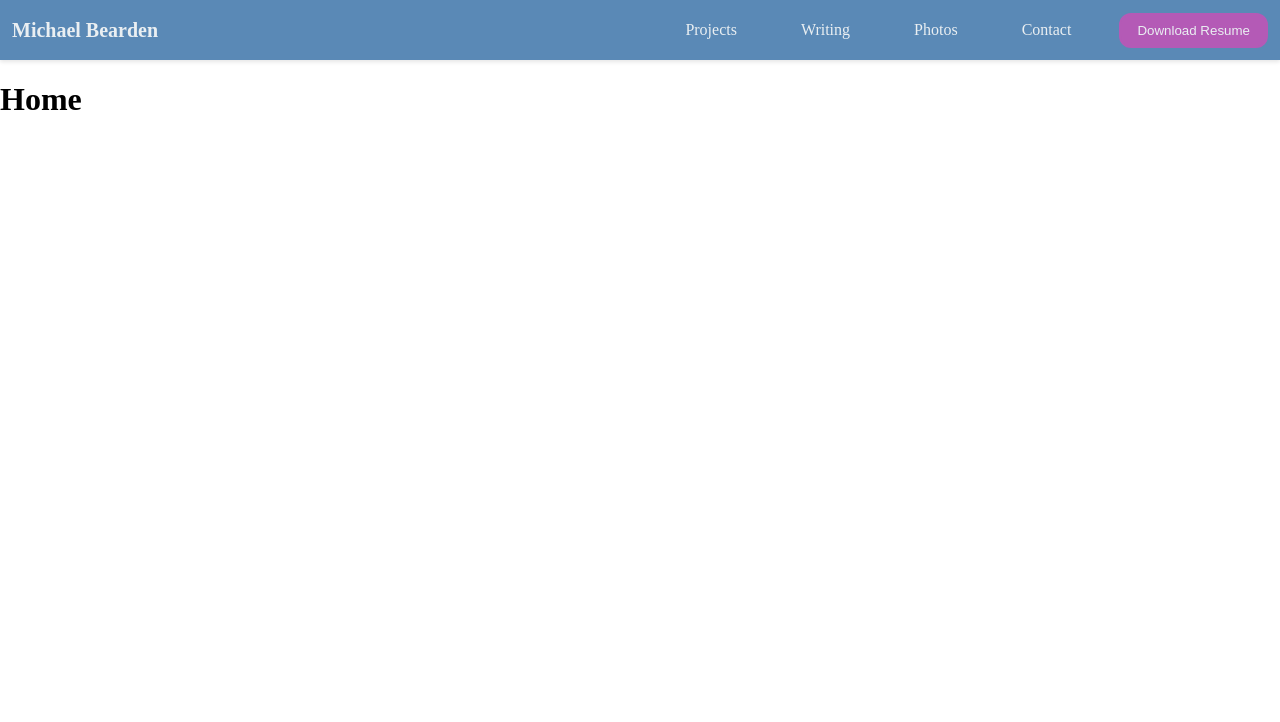
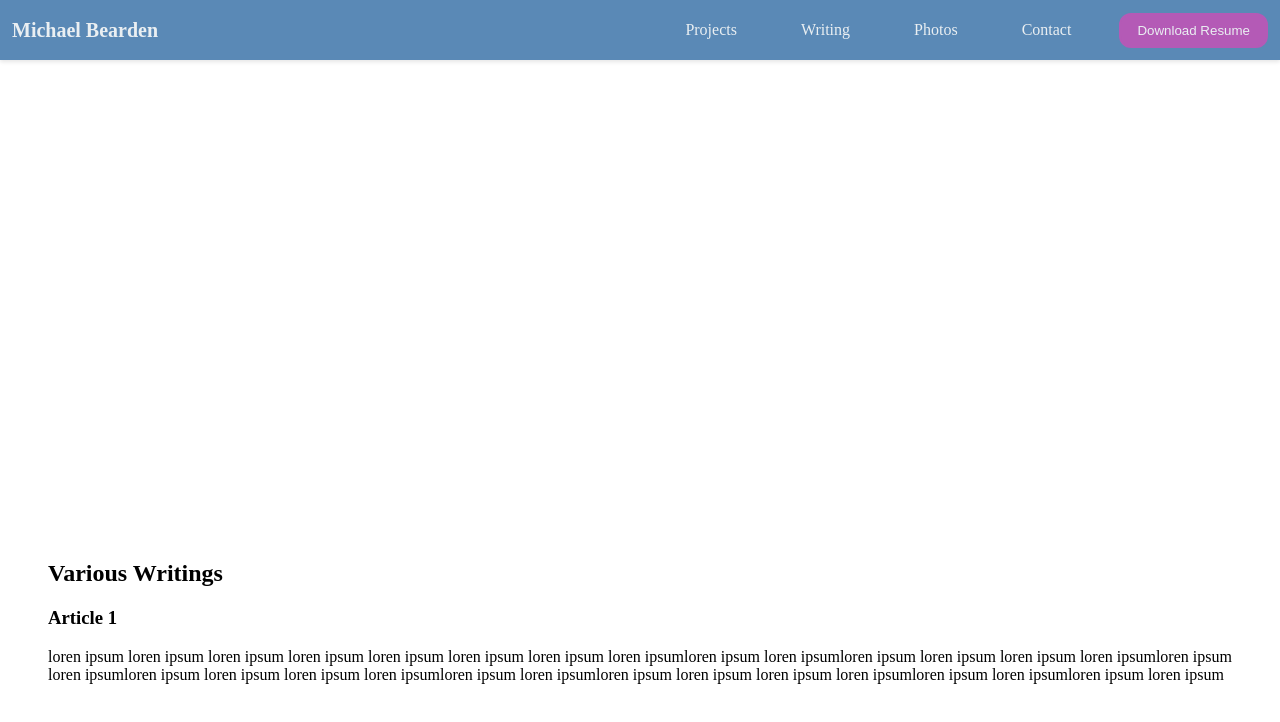
Before and after one commit to ClaspMyGoose/portfolio_app, a SvelteKit app: page / in a window 1280 px wide. Shown: the top 722 px of the page. Built offline with nearby package versions, Linux system fonts and the light colour scheme; no server answers; the database is empty.

Commit message:
checkpoint! refactoring to one-pager setup for streamlining dev process and overall UX (simple / clean / efficient). starting that process and adding some fake content while I work to get styling 85%

```diff
--- a/src/app.css
+++ b/src/app.css
@@ -3,7 +3,8 @@ body {
   margin: 0px;
 }
 
-/* Navigation Styles */
+/* ~ Navigation Bar */
+/* ~~~~~~~~~~~~~~~~~~~~~~ */
 .navbar {
   background: #5A89B6;
   box-shadow: 0 2px 4px rgba(0,0,0,0.1);
@@ -141,48 +142,18 @@ body {
   /* margin-top: 0.5rem; */
 }
 
-/* Mobile styles */
-@media (max-width: 767px) {
-  .nav-links {
-    display: none;
-  }
-
-  .hamburger {
-    display: flex;
-  }
-
-  .mobile-menu.open {
-    display: flex;
-  }
-
-  .nav-container {
-    padding: 0 1rem;
-    position: relative;
-  }
-}
-
-/* Tablet styles */
-@media (min-width: 768px) and (max-width: 1023px) {
-  .nav-container {
-    padding: 0 1.5rem;
-  }
-
-  .nav-links {
-    gap: 1.5rem;
-  }
-}
 
 
-/* ! Multicolor underline */
+/* * Multicolor underline */
 /* Option 3: Simple multi-color underline */
-.underline-highlight {
+.name-underline {
   position: relative;
   color: #eaeff2;
   text-decoration: none;
   transition: color 0.3s ease;
 }
 
-.underline-highlight::after {
+.name-underline::after {
   content: '';
   position: absolute;
   bottom: -2px;
@@ -193,16 +164,16 @@ body {
   transition: width 0.4s ease;
 }
 
-.underline-highlight:hover::after {
+.name-underline:hover::after {
   width: 100%;
 }
 
-.underline-highlight:hover {
+.name-underline:hover {
   color: #eaeff2;
 }
 
 
-/* ! button color transition */
+/* * button color transition */
 
 .clip-button {
   position: relative;
@@ -242,3 +213,74 @@ body {
   position: relative;
   z-index: 2;
 }
+
+
+
+/* ~ Generic Section and Section Container Wrappers */
+/* ~~~~~~~~~~~~~~~~~~~~~~ */
+
+.section {
+  width: 100%;
+  padding: 4rem 0; /* Generous top/bottom spacing */
+}
+
+.section .container {
+  max-width: 1200px;
+  margin: 0 auto;
+  padding: 0 1rem;
+}
+
+
+/* ~ Media Styles */
+/* ~~~~~~~~~~~~~~~~~~~~~~ */
+
+/* Responsive padding adjustments */
+@media (min-width: 768px) {
+  .section {
+    padding: 6rem 0; /* More space on larger screens */
+  }
+
+  .section .container {
+    padding: 0 2rem;
+  }
+}
+
+@media (min-width: 1024px) {
+  .section .container {
+    padding: 0 3rem;
+  }
+}
+
+
+
+/* * Mobile styles */
+@media (max-width: 767px) {
+  .nav-links {
+    display: none;
+  }
+
+  .hamburger {
+    display: flex;
+  }
+
+  .mobile-menu.open {
+    display: flex;
+  }
+
+  .nav-container {
+    padding: 0 1rem;
+    position: relative;
+  }
+
+}
+
+/* * Tablet styles */
+@media (min-width: 768px) and (max-width: 1023px) {
+  .nav-container {
+    padding: 0 1.5rem;
+  }
+
+  .nav-links {
+    gap: 1.5rem;
+  }
+}
--- a/src/routes/+layout.svelte
+++ b/src/routes/+layout.svelte
@@ -25,7 +25,7 @@
 <nav class="navbar">
   <div class="nav-container">
     <!-- Home link on the left -->
-    <a href="/" class="nav-home"><span class="underline-highlight">Michael Bearden</span></a>
+    <a href="/" class="nav-home"><span class="name-underline">Michael Bearden</span></a>
 
     <!-- Desktop navigation links (hidden on mobile) -->
     <div class="nav-links">
@@ -41,7 +41,6 @@
       <span></span>
       <span></span>
       <span></span>
-	    <span></span>
     </button>
   </div>
 
@@ -56,6 +55,4 @@
 </nav>
 
 
-
-
 {@render children()}
--- /dev/null
+++ b/src/routes/+page.server.ts
@@ -0,0 +1,28 @@
+import pool from '$lib/db'
+
+
+export async function load() {
+
+    const results: ResultsObject = {
+        projects: [],
+        experience: [],
+        writing: []
+    }
+
+    try {
+        const result = await pool.query('SELECT * FROM project;')
+        results.projects = result.rows
+    } catch(error) {
+        console.error(`DB error: ${error}`);
+    }
+
+
+    return results;
+}
+
+
+type Results = any[]
+
+interface ResultsObject {
+    [key: string]: Results
+}
--- a/src/routes/+page.svelte
+++ b/src/routes/+page.svelte
@@ -1,10 +1,42 @@
-<!-- <div class="max-w-4xl mx-auto px-4 sm:px-6 lg:px-8">
+<script lang="ts">
+	import type { PageData }  from "./$types";
 
-  <h1 class="text-3xl sm:text-4xl font-bold text-primary">Home /</h1>
-  <p class="text-base sm:text-lg text-secondary leading-relaxed">What does this text look like?</p>
-</div> -->
+  const { projects, experience, writing }: PageData = $props()
+</script>
 
 
-<div>
-    <h1>Home</h1>
-</div>
+<!-- Recent Projects -->
+<section class="section">
+  <div class="container">
+
+  </div>
+</section>
+
+<!-- experience -->
+<section class="section">
+  <div class="container">
+
+  </div>
+</section>
+
+<!-- writing -->
+
+<section class="section">
+  <div class="container">
+    <h2>Various Writings</h2>
+      <div class='fake-wrap'>
+        <h3>Article 1</h3>
+        <p>loren ipsum loren ipsum loren ipsum loren ipsum loren ipsum loren ipsum
+          loren ipsum loren ipsumloren ipsum loren ipsumloren ipsum loren ipsum
+          loren ipsum loren ipsumloren ipsum loren ipsumloren ipsum loren ipsum
+          loren ipsum loren ipsumloren ipsum loren ipsumloren ipsum loren ipsum
+          loren ipsum loren ipsumloren ipsum loren ipsumloren ipsum loren ipsum
+        </p>
+        <div class="fake-tag"></div>
+      </div>
+
+
+  </div>
+</section>
+
+<!--  -->
```
